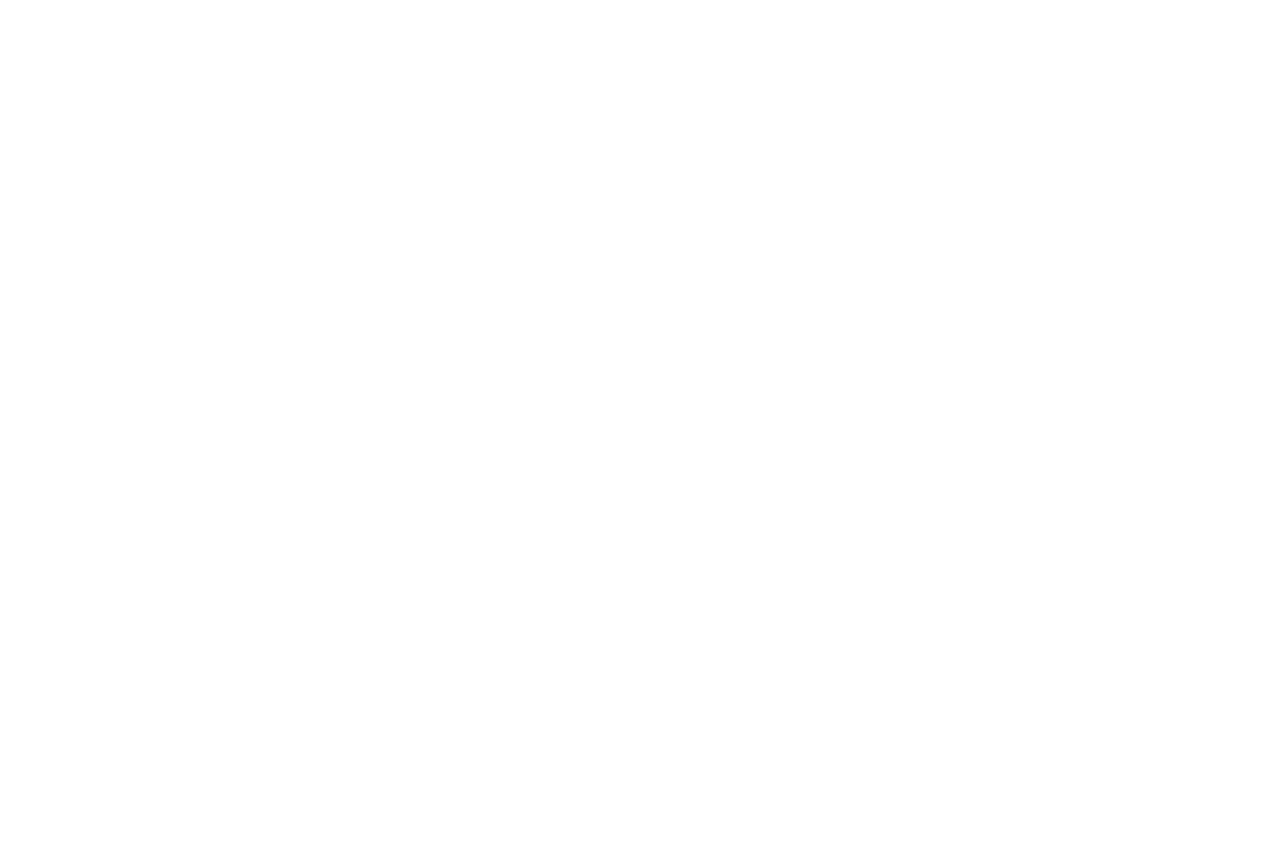
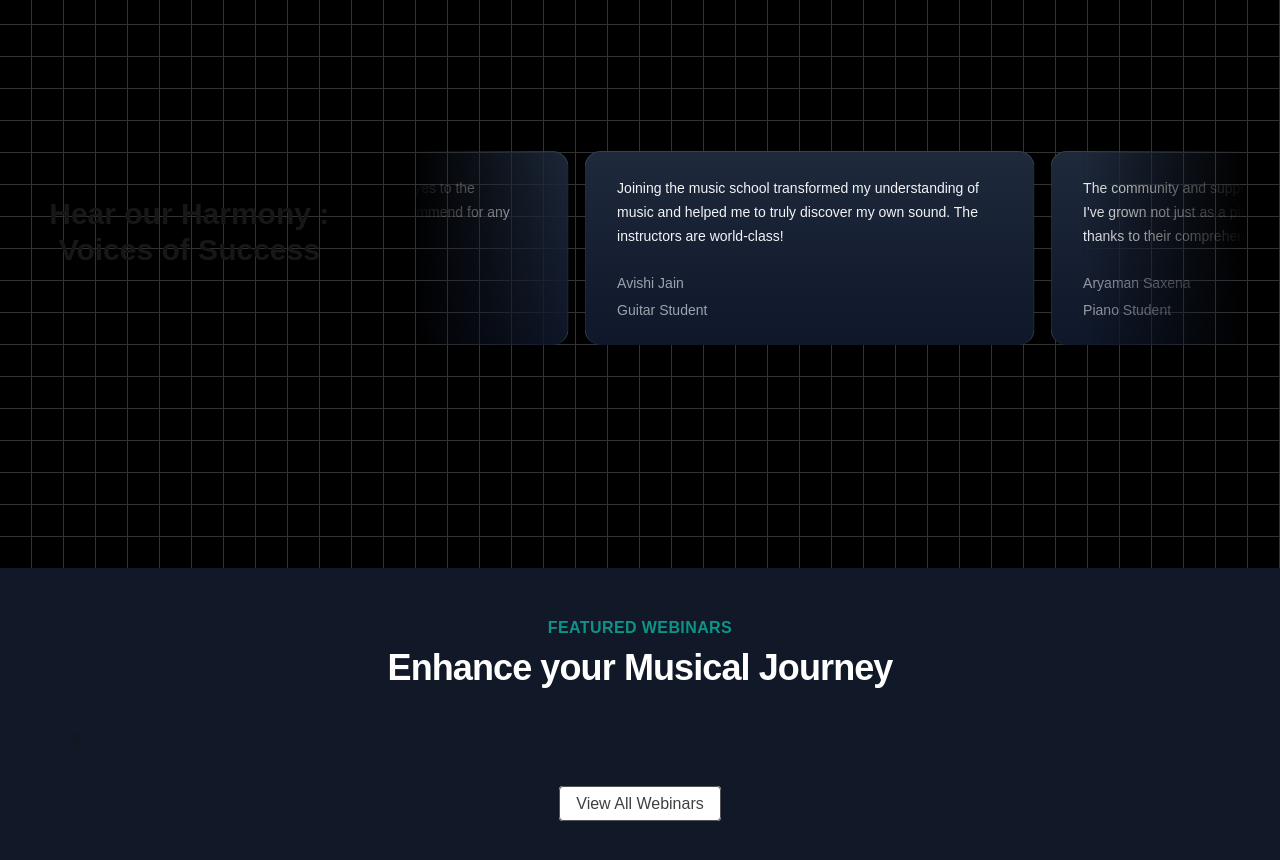
Before and after one commit to rajx7722/music-academy, a Next.js app: page / in a window 1280 px wide. Shown: the part 1900-2760 px from the top of the page. Before the commit the page ends 1828 px from the top, so only its background shows below. Built offline with nearby package versions, Linux system fonts and the light colour scheme.

Commit message:
added grid section.

```diff
--- a/package.json
+++ b/package.json
@@ -11,6 +11,7 @@
   "dependencies": {
     "clsx": "^2.1.1",
     "framer-motion": "^11.9.0",
+    "mini-svg-data-uri": "^1.4.4",
     "next": "14.2.13",
     "react": "^18",
     "react-dom": "^18",
--- a/src/app/layout.tsx
+++ b/src/app/layout.tsx
@@ -15,7 +15,7 @@
 });
 
 export const metadata: Metadata = {
-  title: "Create Next App",
+  title: "music-academy",
   description: "Generated by create next app",
 };
 
--- a/src/app/page.tsx
+++ b/src/app/page.tsx
@@ -1,5 +1,7 @@
 import FeaturedCourses from "@/components/FeaturedCourses";
 import Herosection from "@/components/HeroSection";
+import TestimonialCards from "@/components/TestimonialCards";
+import UpcomingWebinars from "@/components/UpcomingWebinars";
 import WhyChooseUs from "@/components/WhyChooseUs";
 export default function Home() {
   return(
@@ -7,7 +9,8 @@
       <Herosection/>
       <FeaturedCourses/>
       <WhyChooseUs/>
-
+      <TestimonialCards/>
+      <UpcomingWebinars/>
     </main>
   )
 }
--- /dev/null
+++ b/src/components/TestimonialCards.tsx
@@ -0,0 +1,55 @@
+'use-client'
+import { InfiniteMovingCards } from "./ui/infinite-moving-cards";
+import React from "react";
+const musicSchoolTestimonials = [
+    {
+      quote:
+        'Joining the music school transformed my understanding of music and helped me to truly discover my own sound. The instructors are world-class!',
+      name: 'Avishi Jain',
+      title: 'Guitar Student',
+    },
+    {
+      quote:
+        "The community and support at this school are unmatched. I've grown not just as a pianist, but also as a performer, thanks to their comprehensive approach.",
+      name: 'Aryaman Saxena',
+      title: 'Piano Student',
+    },
+    {
+      quote:
+        "This school offered me the tools and confidence to take my singing to the next level. I'm endlessly grateful for the personalized coaching.",
+      name: 'Ishan Agarwal',
+      title: 'Vocal Student',
+    },
+    {
+      quote:
+        'As a violinist, finding the right mentor can be challenging, but this school matched me with a teacher who truly understands my goals and challenges.',
+      name: 'Adarsh Narayan Singh',
+      title: 'Violin Student',
+    },
+    {
+      quote:
+        'The production courses here opened my eyes to the intricacies of music production. Highly recommend for any aspiring producers!',
+      name: 'Abhijit Shukla',
+      title: 'Music Production Student',
+    },
+  ];
+
+
+function TestimonialCards() {
+  return (
+    <div className="h-[40rem] w-full dark:bg-black bg-white  dark:bg-grid-white/[0.2] bg-grid-black/[0.2] relative flex items-center justify-center">
+      <h2 className="text-3xl font-bold text-center mb-8 z-10">Hear our Harmony : Voices of Success</h2>
+      <div className="flex justify-center w-full overflow-hidden px-4 sm:px-6 lg:px-8">
+        <div className="w-full max-w-6xl">
+        <InfiniteMovingCards
+        items={musicSchoolTestimonials}
+        direction="right"
+        speed="slow"
+      />
+        </div>
+      </div>
+    </div>
+  )
+}
+
+export default TestimonialCards
--- /dev/null
+++ b/src/components/UpcomingWebinars.tsx
@@ -0,0 +1,69 @@
+import Link from "next/link";
+function UpcomingWebinars() {
+
+    const featuredWebinars = [
+        {
+          title: 'Understanding Music Theory',
+          description:
+            'Dive deep into the fundamentals of music theory and enhance your musical skills.',
+          slug: 'understanding-music-theory',
+          isFeatured: true,
+        },
+        {
+          title: 'The Art of Songwriting',
+          description:
+            'Learn the craft of songwriting from experienced musicians and songwriters.',
+          slug: 'the-art-of-songwriting',
+          isFeatured: true,
+        },
+        {
+          title: 'Mastering Your Instrument',
+          description:
+            'Advanced techniques to master your musical instrument of choice.',
+          slug: 'mastering-your-instrument',
+          isFeatured: true,
+        },
+        {
+          title: 'Music Production Essentials',
+          description:
+            'Get started with music production with this comprehensive overview.',
+          slug: 'music-production-essentials',
+          isFeatured: true,
+        },
+        // Added two more webinars
+        {
+          title: 'Live Performance Techniques',
+          description:
+            'Enhance your live performance skills with expert tips and strategies.',
+          slug: 'live-performance-techniques',
+          isFeatured: true,
+        },
+        {
+          title: 'Digital Music Marketing',
+          description:
+            'Learn how to promote your music effectively in the digital age.',
+          slug: 'digital-music-marketing',
+          isFeatured: true,
+        },
+      ];
+
+
+  return (
+    <div className="p-12 bg-gray-900 ">
+     <div className=" max-w-7xl mx-auto px-4 sm:px-6">
+        <div className="text-center">
+            <h2 className="text-base text-teal-600 font-semibold tracking-wide uppercase">FEATURED WEBINARS</h2>
+            <p className="mt-2 text-3xl leading-8 font-extrabold tracking-tight text-white sm:text-4xl">Enhance your Musical Journey</p>
+        </div>
+        <div className="mt-10">2</div>
+        <div className="text-center mt-10">
+            <Link href={"/"} className="px-4 py-2 rounded border border-neutral-600 text-neutral-700 bg-white hover:bg-gray-100 transition duration-200">
+            View All Webinars
+            </Link>
+        </div>
+     </div>
+    </div>
+  )
+}
+
+export default UpcomingWebinars
--- /dev/null
+++ b/src/components/ui/infinite-moving-cards.tsx
@@ -0,0 +1,121 @@
+"use client";
+
+import { cn } from "@/utils/util";
+import React, { useEffect, useState } from "react";
+
+export const InfiniteMovingCards = ({
+  items,
+  direction = "left",
+  speed = "fast",
+  pauseOnHover = true,
+  className,
+}: {
+  items: {
+    quote: string;
+    name: string;
+    title: string;
+  }[];
+  direction?: "left" | "right";
+  speed?: "fast" | "normal" | "slow";
+  pauseOnHover?: boolean;
+  className?: string;
+}) => {
+  const containerRef = React.useRef<HTMLDivElement>(null);
+  const scrollerRef = React.useRef<HTMLUListElement>(null);
+
+  useEffect(() => {
+    addAnimation();
+  }, []);
+  const [start, setStart] = useState(false);
+  function addAnimation() {
+    if (containerRef.current && scrollerRef.current) {
+      const scrollerContent = Array.from(scrollerRef.current.children);
+
+      scrollerContent.forEach((item) => {
+        const duplicatedItem = item.cloneNode(true);
+        if (scrollerRef.current) {
+          scrollerRef.current.appendChild(duplicatedItem);
+        }
+      });
+
+      getDirection();
+      getSpeed();
+      setStart(true);
+    }
+  }
+  const getDirection = () => {
+    if (containerRef.current) {
+      if (direction === "left") {
+        containerRef.current.style.setProperty(
+          "--animation-direction",
+          "forwards"
+        );
+      } else {
+        containerRef.current.style.setProperty(
+          "--animation-direction",
+          "reverse"
+        );
+      }
+    }
+  };
+  const getSpeed = () => {
+    if (containerRef.current) {
+      if (speed === "fast") {
+        containerRef.current.style.setProperty("--animation-duration", "20s");
+      } else if (speed === "normal") {
+        containerRef.current.style.setProperty("--animation-duration", "40s");
+      } else {
+        containerRef.current.style.setProperty("--animation-duration", "80s");
+      }
+    }
+  };
+  return (
+    <div
+      ref={containerRef}
+      className={cn(
+        "scroller relative z-20  max-w-7xl overflow-hidden  [mask-image:linear-gradient(to_right,transparent,white_20%,white_80%,transparent)]",
+        className
+      )}
+    >
+      <ul
+        ref={scrollerRef}
+        className={cn(
+          " flex min-w-full shrink-0 gap-4 py-4 w-max flex-nowrap",
+          start && "animate-scroll ",
+          pauseOnHover && "hover:[animation-play-state:paused]"
+        )}
+      >
+        {items.map((item, idx) => (
+          <li
+            className="w-[350px] max-w-full relative rounded-2xl border border-b-0 flex-shrink-0 border-slate-700 px-8 py-6 md:w-[450px]"
+            style={{
+              background:
+                "linear-gradient(180deg, var(--slate-800), var(--slate-900)",
+            }}
+            key={item.name}
+          >
+            <blockquote>
+              <div
+                aria-hidden="true"
+                className="user-select-none -z-1 pointer-events-none absolute -left-0.5 -top-0.5 h-[calc(100%_+_4px)] w-[calc(100%_+_4px)]"
+              ></div>
+              <span className=" relative z-20 text-sm leading-[1.6] text-gray-100 font-normal">
+                {item.quote}
+              </span>
+              <div className="relative z-20 mt-6 flex flex-row items-center">
+                <span className="flex flex-col gap-1">
+                  <span className=" text-sm leading-[1.6] text-gray-400 font-normal">
+                    {item.name}
+                  </span>
+                  <span className=" text-sm leading-[1.6] text-gray-400 font-normal">
+                    {item.title}
+                  </span>
+                </span>
+              </div>
+            </blockquote>
+          </li>
+        ))}
+      </ul>
+    </div>
+  );
+};
--- a/tailwind.config.ts
+++ b/tailwind.config.ts
@@ -1,9 +1,12 @@
 
 const defaultTheme = require("tailwindcss/defaultTheme");
+const svgToDataUri = require("mini-svg-data-uri");
 const colors = require("tailwindcss/colors");
+
 const {
   default: flattenColorPalette,
 } = require("tailwindcss/lib/util/flattenColorPalette");
+
 import type { Config } from "tailwindcss";
 
 const config: Config = {
@@ -18,6 +21,8 @@
     extend: {
       animation: {
         spotlight: "spotlight 2s ease .75s 1 forwards",
+        scroll:
+        "scroll var(--animation-duration, 40s) var(--animation-direction, forwards) linear infinite",
       },
       keyframes: {
         spotlight: {
@@ -30,6 +35,11 @@
             transform: "translate(-50%, -40%) scale(1)",
           },
         },
+        scroll: {
+          to: {
+            transform: "translate(calc(-50% - 0.5rem))",
+          },
+        },
       },
       colors: {
         background: "var(--background)",
@@ -37,7 +47,7 @@
       },
     },
   },
-  plugins: [ addVariablesForColors],
+  plugins: [ addVariablesForColors,addSvgPatterns],
 };
 function addVariablesForColors({ addBase, theme }: any) {
   let allColors = flattenColorPalette(theme("colors"));
@@ -49,5 +59,27 @@
     ":root": newVars,
   });
 }
+function addSvgPatterns({ matchUtilities, theme }: any) {
+  matchUtilities(
+    {
+      'bg-grid': (value: any) => ({
+        backgroundImage: `url("${svgToDataUri(
+          `<svg xmlns="http://www.w3.org/2000/svg" viewBox="0 0 32 32" width="32" height="32" fill="none" stroke="${value}"><path d="M0 .5H31.5V32"/></svg>`
+        )}")`,
+      }),
+      'bg-grid-small': (value: any) => ({
+        backgroundImage: `url("${svgToDataUri(
+          `<svg xmlns="http://www.w3.org/2000/svg" viewBox="0 0 32 32" width="8" height="8" fill="none" stroke="${value}"><path d="M0 .5H31.5V32"/></svg>`
+        )}")`,
+      }),
+      'bg-dot': (value: any) => ({
+        backgroundImage: `url("${svgToDataUri(
+          `<svg xmlns="http://www.w3.org/2000/svg" viewBox="0 0 32 32" width="16" height="16" fill="none"><circle fill="${value}" id="pattern-circle" cx="10" cy="10" r="1.6257413380501518"></circle></svg>`
+        )}")`,
+      }),
+    },
+    { values: flattenColorPalette(theme('backgroundColor')), type: 'color' }
+  );
+}
 
 export default config;
```
Also changed, not shown: 1 other file (tests, documents, lock files or other folders).
